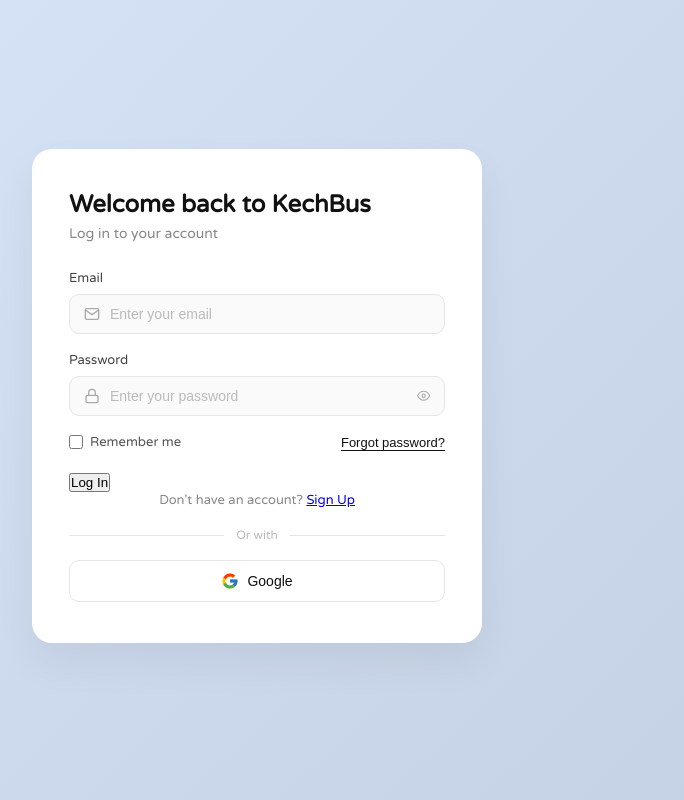
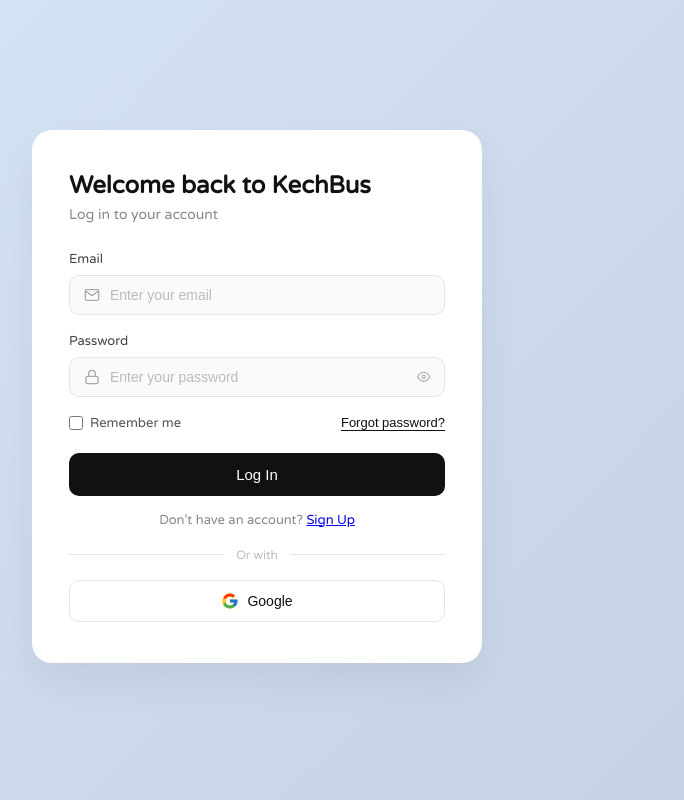
Before and after one commit to soulaymanaitahmed/KechBus-Ticket, a React (Vite) app in the folder Front-end/: page /login in a window 1280 px wide. Shown: the whole page, without its empty margins (379-1063 px from the left). Built offline with nearby package versions, Linux system fonts and the light colour scheme; no server answers.

Commit message:
Fix login btn

```diff
--- a/Front-end/src/Styles/Logins.css
+++ b/Front-end/src/Styles/Logins.css
@@ -20,8 +20,26 @@
   overflow: hidden;
 }
 
+.btn-signin {
+  width: 100%;
+  padding: 13px;
+  background: #111;
+  color: #fff;
+  border: none;
+  border-radius: 10px;
+  font-size: 15px;
+  font-weight: 500;
+  cursor: pointer;
+  transition: background 0.2s;
+  margin-bottom: 16px;
+}
+
+.btn-signin:hover {
+  background: #333;
+}
+
 .admin-login-bg::before {
-  content: '';
+  content: "";
   position: absolute;
   width: 300px;
   height: 300px;
@@ -32,7 +50,7 @@
 }
 
 .admin-login-bg::after {
-  content: '';
+  content: "";
   position: absolute;
   width: 200px;
   height: 200px;
```
